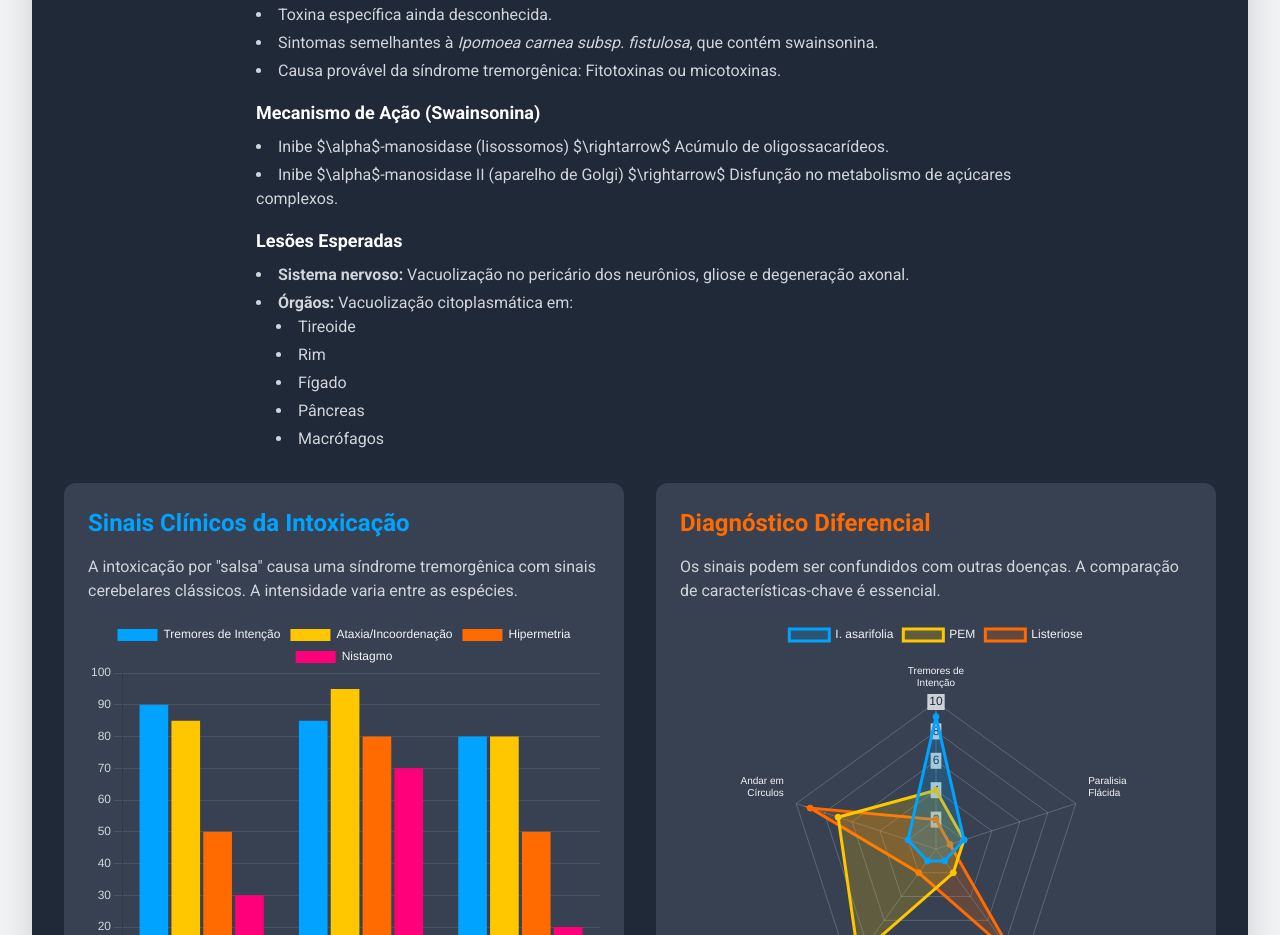
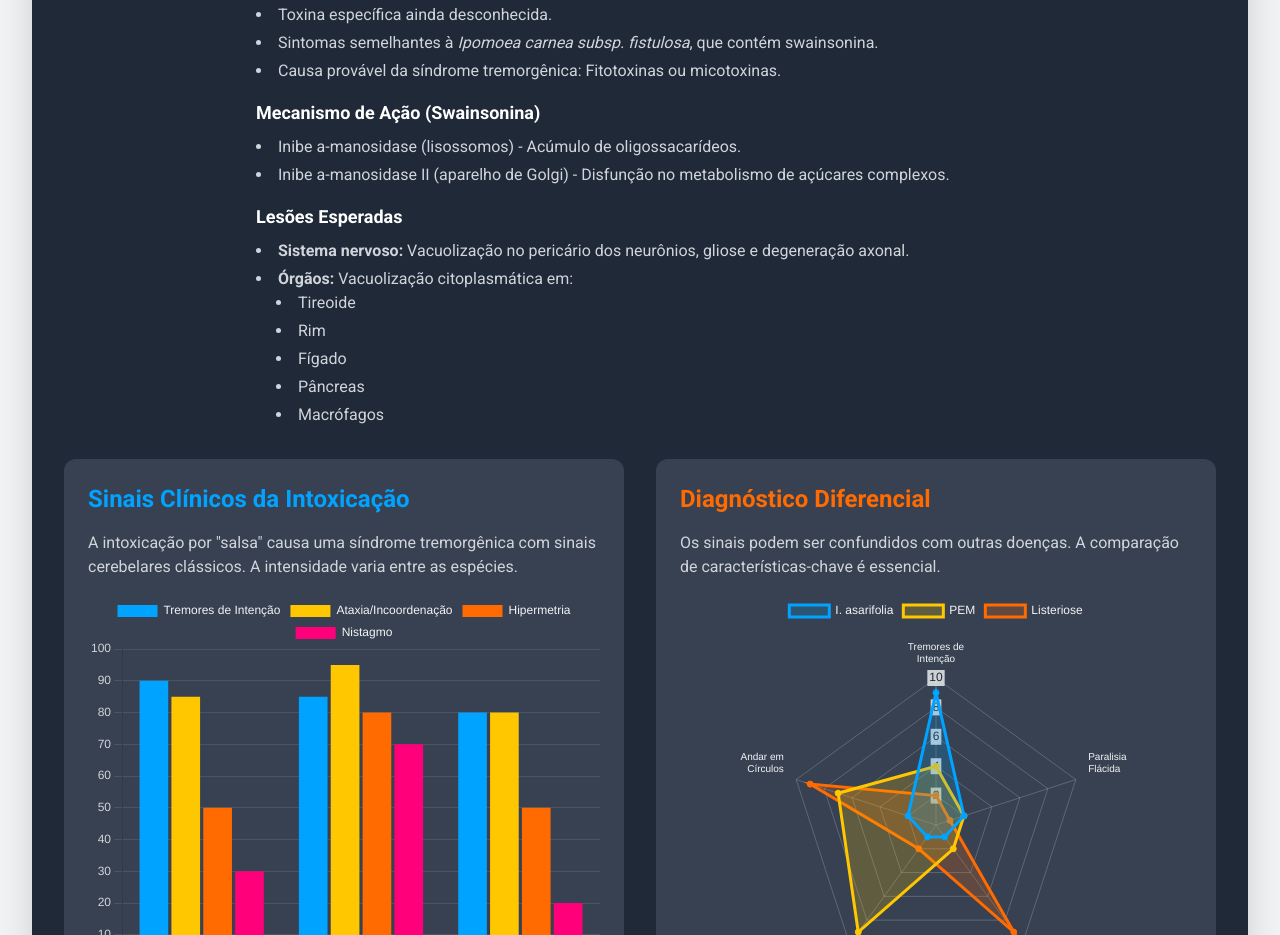
Before and after one commit to brenoluiiz/clinica-de-ruminantes-1, a plain HTML site: page index.html in a window 1280 px wide. Shown: the part 3305-4240 px from the top of the page. Drawn offline with nearby package versions, Linux system fonts and the light colour scheme.

Commit message:
Update index.html

```diff
--- a/index.html
+++ b/index.html
@@ -192,8 +192,8 @@
                         </ul>
                         <h4 class="font-bold text-lg text-white mt-4 mb-2">Mecanismo de Ação (Swainsonina)</h4>
                         <ul class="list-disc list-inside space-y-1">
-                            <li>Inibe $\alpha$-manosidase (lisossomos) $\rightarrow$ Acúmulo de oligossacarídeos.</li>
-                            <li>Inibe $\alpha$-manosidase II (aparelho de Golgi) $\rightarrow$ Disfunção no metabolismo de açúcares complexos.</li>
+                            <li>Inibe a-manosidase (lisossomos) - Acúmulo de oligossacarídeos.</li>
+                            <li>Inibe a-manosidase II (aparelho de Golgi) - Disfunção no metabolismo de açúcares complexos.</li>
                         </ul>
                         <h4 class="font-bold text-lg text-white mt-4 mb-2">Lesões Esperadas</h4>
                         <ul class="list-disc list-inside space-y-1">
```
